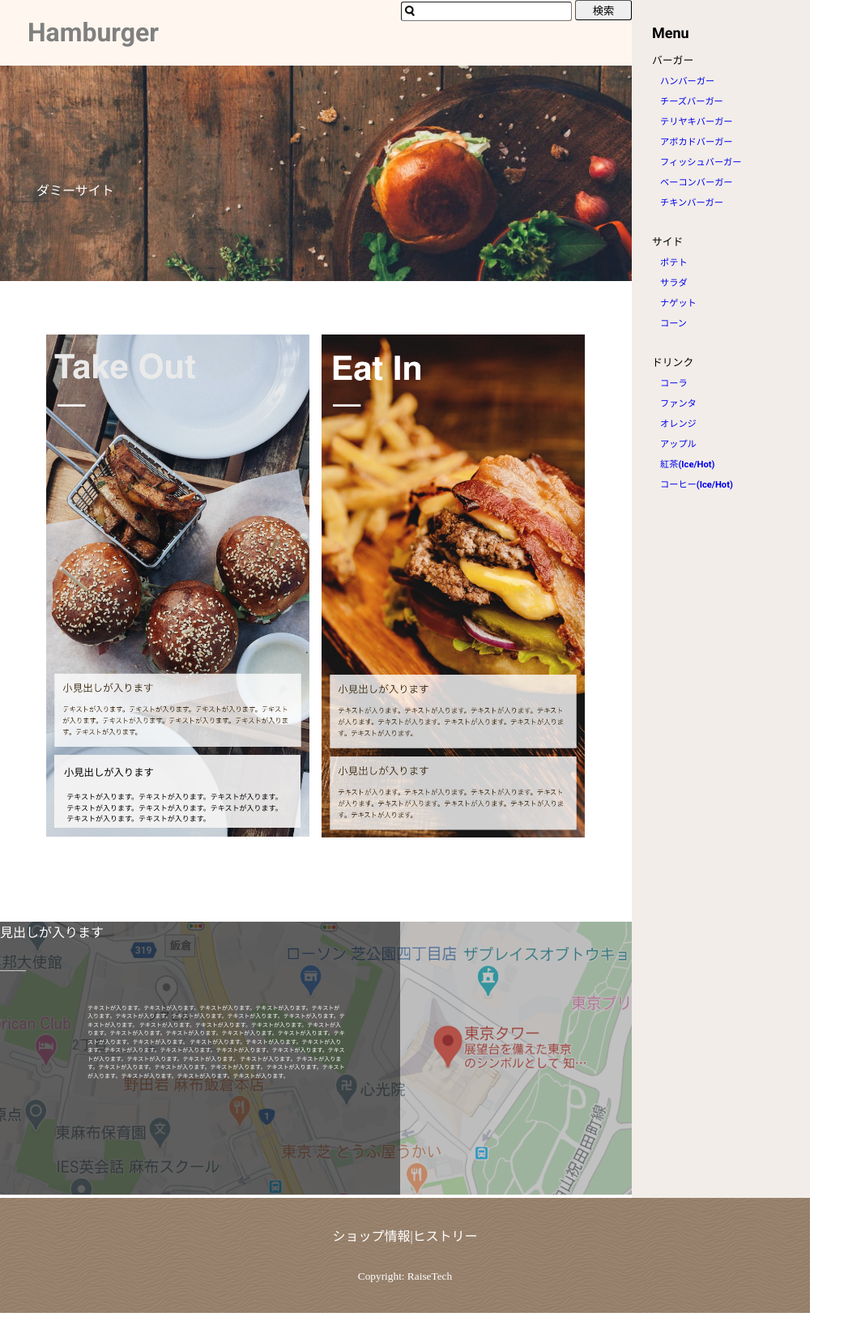
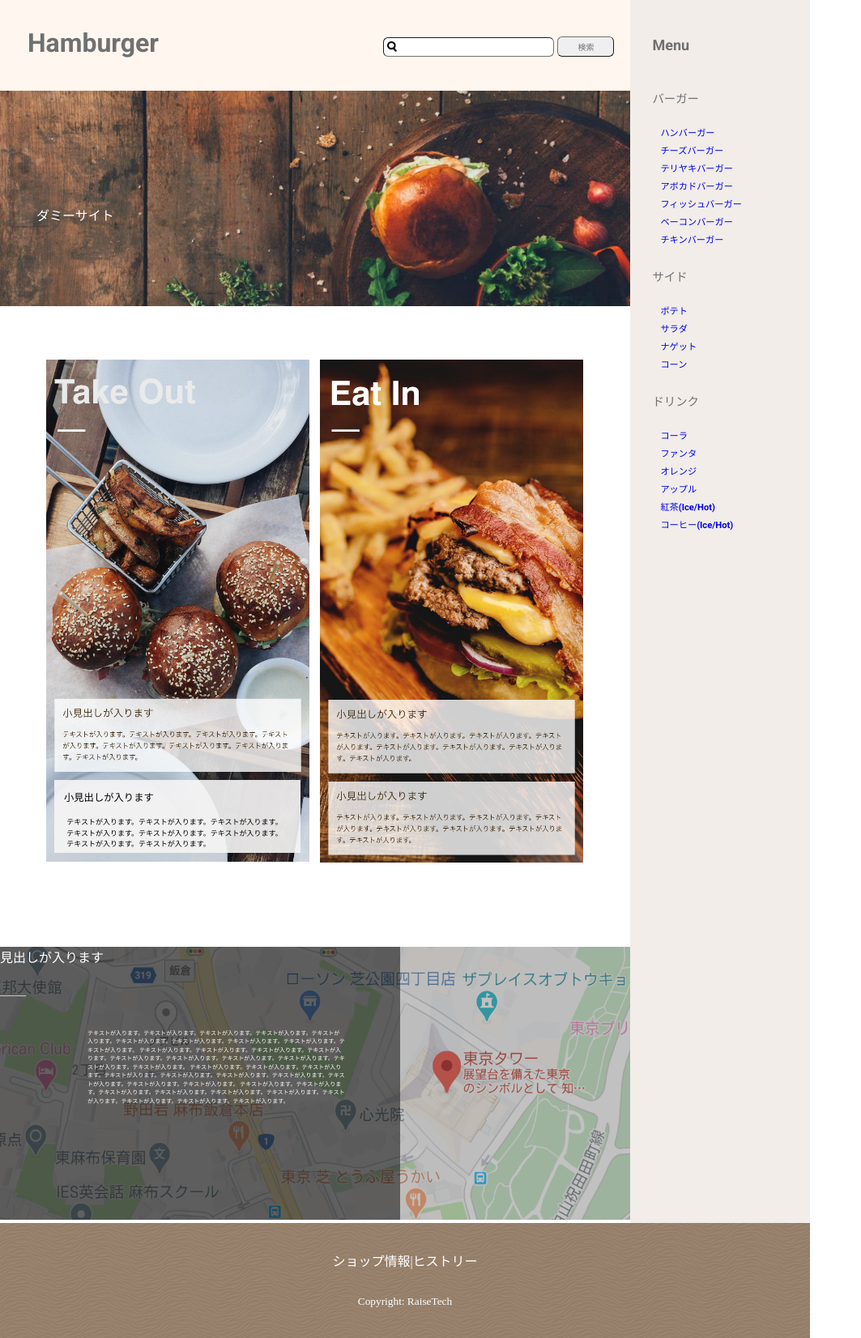
Before and after one commit to nagatarock/raisetech-hamburger, a PHP site: page /front-page.html in a window 1280 px wide. Shown: the whole page at 81% size, without its empty margins (0-1063 px from the left). Before the commit the page ends 1621 px from the top, so only its background shows below. Run offline with PHP 8.4, Linux system fonts and the light colour scheme.

Commit message:
$font-color　変数の設定

```diff
--- a/css/style.css
+++ b/css/style.css
@@ -9,6 +9,7 @@ body {
 
 header {
   width: 100%;
+  height: 112px;
   display: -webkit-box;
   display: -ms-flexbox;
   display: flex;
@@ -19,9 +20,15 @@ header {
 }
 
 header h1 {
+  padding-top: 13px;
   padding-left: 34px;
   font-family: 'Roboto', sans-serif;
-  color: gray;
+  color: #707070;
+}
+
+header #form1 {
+  padding-top: 45px;
+  padding-right: 20px;
 }
 
 header .search {
@@ -29,17 +36,21 @@ header .search {
   background-repeat: no-repeat;
   background-position: 4px center;
   background-size: auto 60%;
-  border-radius: 3px;
+  border-radius: 6px;
   border-width: thin;
+  border-color: #707070;
   width: 205px;
   height: 20px;
 }
 
 header .bottom {
-  border-radius: 3px;
+  font-size: 10px;
+  border-radius: 6px;
   border-width: thin;
+  border-color: #707070;
   width: 70px;
   height: 25px;
+  color: #707070;
 }
 
 .top_pic {
@@ -155,38 +166,40 @@ header .bottom {
   font-family: 'Roboto', sans-serif;
   font-size: 18px;
   background-color: #F2EDE9;
-  padding-left: 25px;
-  padding-top: 30px;
+  padding-left: 27px;
+  padding-top: 45px;
+  color: #707070;
 }
 
 .sidebar .menu {
-  font-size: 0.8rem;
+  padding-top: 30px;
+  font-size: 0.9rem;
   list-style-type: none;
   padding-left: 0;
 }
 
 .sidebar .menu .burger {
-  padding-top: 5px;
+  padding-top: 23px;
   padding-left: 10px;
   font-size: 0.7rem;
   list-style-type: none;
-  line-height: 25px;
+  line-height: 22px;
 }
 
 .sidebar .menu .side {
-  padding-top: 5px;
+  padding-top: 23px;
   padding-left: 10px;
   font-size: 0.7rem;
   list-style-type: none;
-  line-height: 25px;
+  line-height: 22px;
 }
 
 .sidebar .menu .drink {
-  padding-top: 5px;
+  padding-top: 23px;
   padding-left: 10px;
   font-size: 0.7rem;
   list-style-type: none;
-  line-height: 25px;
+  line-height: 22px;
 }
 
 .sidebar a {
--- a/css/style.scss
+++ b/css/style.scss
@@ -1,4 +1,5 @@
 @charset "UTF-8";
+$font-color:#707070;
 body{
     max-width: 1000px;
     margin: 0;
@@ -8,30 +9,39 @@ body{
 }
 header{
     width: 100%;
+    height: 112px;
     display: flex;
     justify-content: space-between;
     background-color: #FFF7EF;
     h1{
+        padding-top: 13px;
         padding-left: 34px;
         font-family: 'Roboto', sans-serif;
-        color:gray;
+        color:$font-color;
     }
-
+#form1{
+    padding-top: 45px;
+    padding-right: 20px;
+}
 .search{
     background-image: url(/img/index_search_01.png);
     background-repeat: no-repeat;
     background-position: 4px center;
     background-size: auto 60%;
-    border-radius: 3px;
+    border-radius: 6px;
     border-width: thin;
+    border-color: $font-color;
     width: 205px;
     height: 20px;
 }
 .bottom{
-    border-radius: 3px;
+    font-size: 10px;
+    border-radius: 6px;
     border-width: thin;
+    border-color: $font-color;
     width: 70px;
     height: 25px;
+    color:$font-color;
 }
 }
 .top_pic{
@@ -125,32 +135,34 @@ header{
     font-family: 'Roboto', sans-serif;
     font-size: 18px;
     background-color: #F2EDE9;
-    padding-left: 25px;
-    padding-top: 30px;
+    padding-left: 27px;
+    padding-top: 45px;
+    color: $font-color;
     .menu{
-        font-size: 0.8rem;
+        padding-top: 30px;
+        font-size: 0.9rem;
         list-style-type: none;
         padding-left: 0;
                     .burger{
-                    padding-top:     5px;
+                    padding-top:     23px;
                     padding-left:    10px;
                     font-size:       0.7rem;
                     list-style-type: none;
-                    line-height:     25px;
+                    line-height:     22px;
                     }
                     .side{
-                    padding-top:     5px;
-                    padding-left:    10px;
+                        padding-top:     23px;
+                        padding-left:    10px;
                     font-size:       0.7rem;
                     list-style-type: none;
-                    line-height:     25px;
+                    line-height:     22px;
                     }
                     .drink{
-                    padding-top:     5px;
-                    padding-left:    10px;
+                        padding-top:     23px;
+                        padding-left:    10px;
                     font-size:       0.7rem;
                     list-style-type: none;
-                    line-height:     25px;
+                    line-height:     22px;
                     }
      }
      a{
```
Also changed, not shown: 1 other file.
